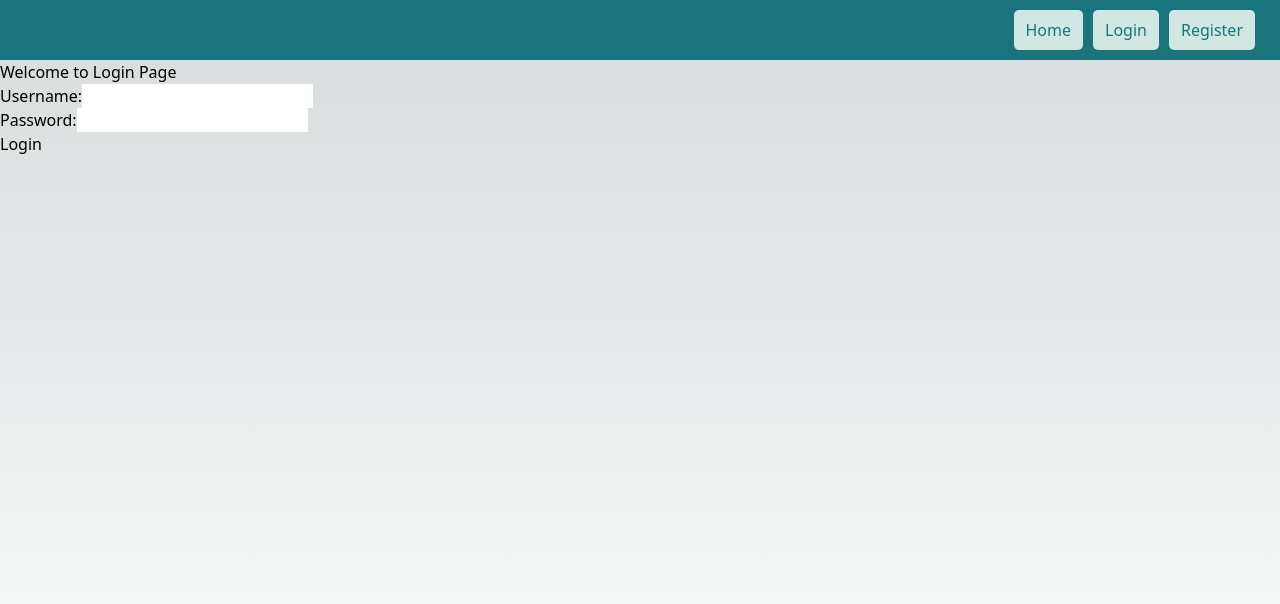
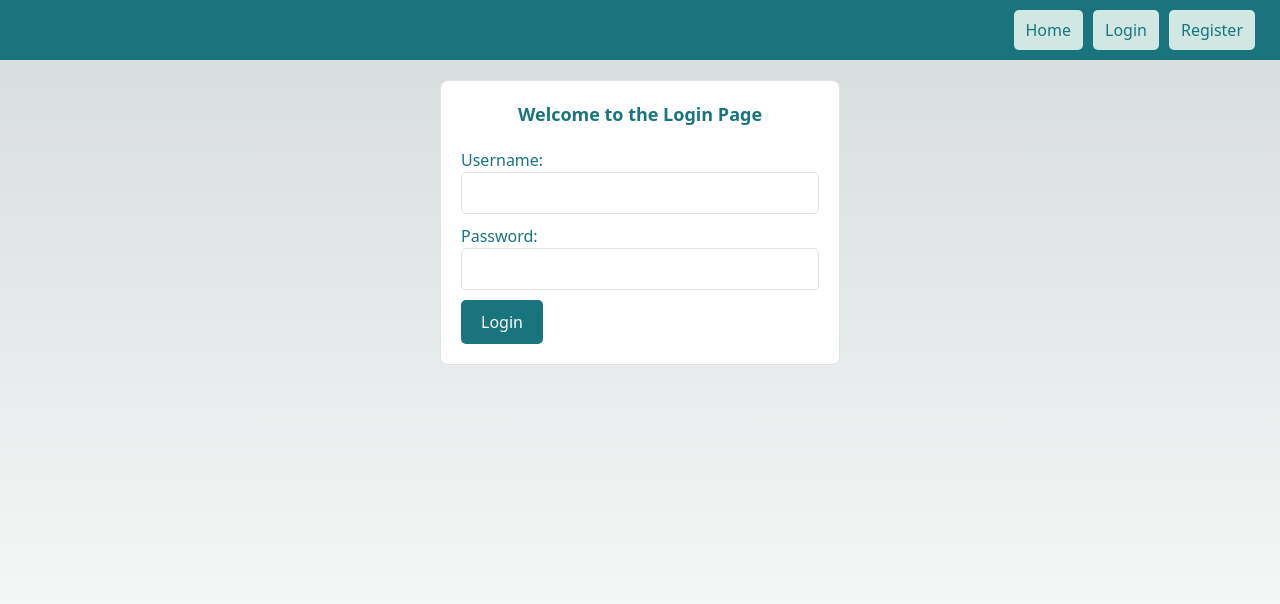
Before and after one commit to mhpro15/comp231_403_Team3_F23, a Next.js app in the folder client/: page /login in a window 1280 px wide. Shown: the top 604 px of the page. Built offline with nearby package versions, Linux system fonts and the light colour scheme; no server answers.

Commit message:
login css added / styled

```diff
--- /dev/null
+++ b/client/src/app/login/login.css
@@ -0,0 +1,46 @@
+/* login.css */
+.login-container {
+    max-width: 400px;
+    margin: 20px auto;
+    padding: 20px;
+    border: 1px solid #E2E2E2;
+    border-radius: 8px;
+    background-color: #ffffff;
+
+  }
+
+  .login-container h2 {
+    margin-bottom: 20px;
+    color: #19747E;
+  }
+
+  label {
+    color: #19747E;
+  }
+
+  /* input types stylng  */
+  input[type="text"],
+  input[type="password"] {
+    width: 100%;
+    padding: 8px;
+    margin-bottom: 10px;
+    border: 1px solid #E2E2E2;
+    border-radius: 5px;
+  }
+
+  button[type="submit"] {
+    padding: 10px 20px;
+    border: none;
+    border-radius: 5px;
+    background-color: #19747E;
+    color: #fff;
+    cursor: pointer;
+  }
+
+  button[type="submit"]:hover {
+    background-color: #A9D6E5;
+  }
+
+  h2{ text-align: center;
+font-size: large;
+font-weight: 600;}
--- a/client/src/app/login/page.js
+++ b/client/src/app/login/page.js
@@ -1,4 +1,5 @@
 "use client";
+import "./login.css";
 import React, { useState } from "react";
 import { signIn } from "next-auth/react";
 import { useRouter } from "next/navigation";
@@ -41,8 +42,8 @@ export default function Login() {
   };
 
   return (
-    <div>
-      <h2>Welcome to Login Page</h2>
+    <div className="login-container">
+      <h2>Welcome to the Login Page</h2>
       <form onSubmit={handleSubmit}>
         <label>
           Username:
```
